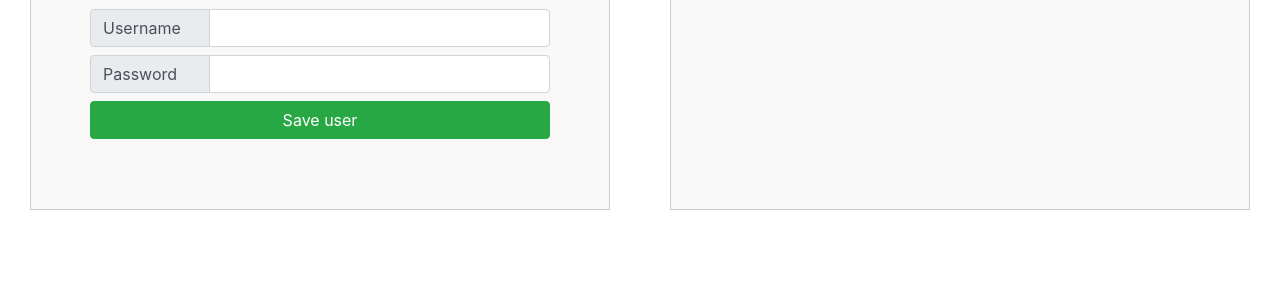
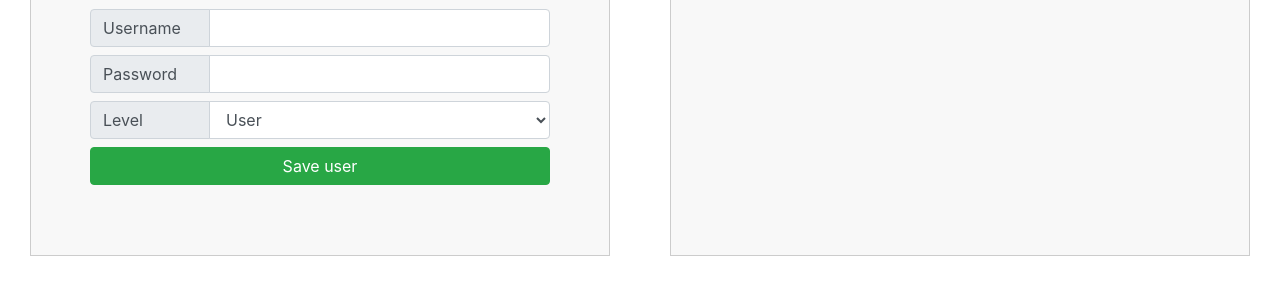
Before and after one commit to FrankN88/quiz-game, a Flask app: page /users in a window 1280 px wide. Shown: the part 188-483 px from the top of the page. Run offline with Flask 2, Linux system fonts and the light colour scheme; the visitor is signed in with stand-in values (Sample User, id 1); data that the repository does not hold is empty; some libraries are stand-ins or nearby versions.

Commit message:
Insert level of user for create/edit

```diff
--- a/templates/users.html
+++ b/templates/users.html
@@ -36,13 +36,22 @@
           <div class="input-group-prepend">
             <span class="input-group-text" style="width:120px">Password</span>
           </div>
-          <input type="password\" class="form-control" name="password" value="{{fields['password']}}">
+          <input type="password" class="form-control" name="password" value="{{fields['password']}}">
+        </div>
+        <div class="input-group mb-2">
+          <div class="input-group-prepend">
+            <span class="input-group-text" style="width:120px">Level</span>
+          </div>
+          <select name="level" class="form-control">
+            <option {{ "selected" if fields["level"] == "user" else "" }} value="user">User</option>
+            <option {{ "selected" if fields["level"] == "admin" else "" }}  value="admin">Admin</option>
+          </select>
         </div>
         <button type="submit" class="btn btn-success w-100">Save user</button>
 
         {% if id_user %}
           <div class="small text-secondary text-center fst-italic mt-2">or</div>
-          <a href="/questions"><button type="button" class="btn btn-secondary mt-1 w-100">Create new one</button></a>
+          <a href="/users"><button type="button" class="btn btn-secondary mt-1 w-100">Create new one</button></a>
         {% endif %}
       </form>
 
```
